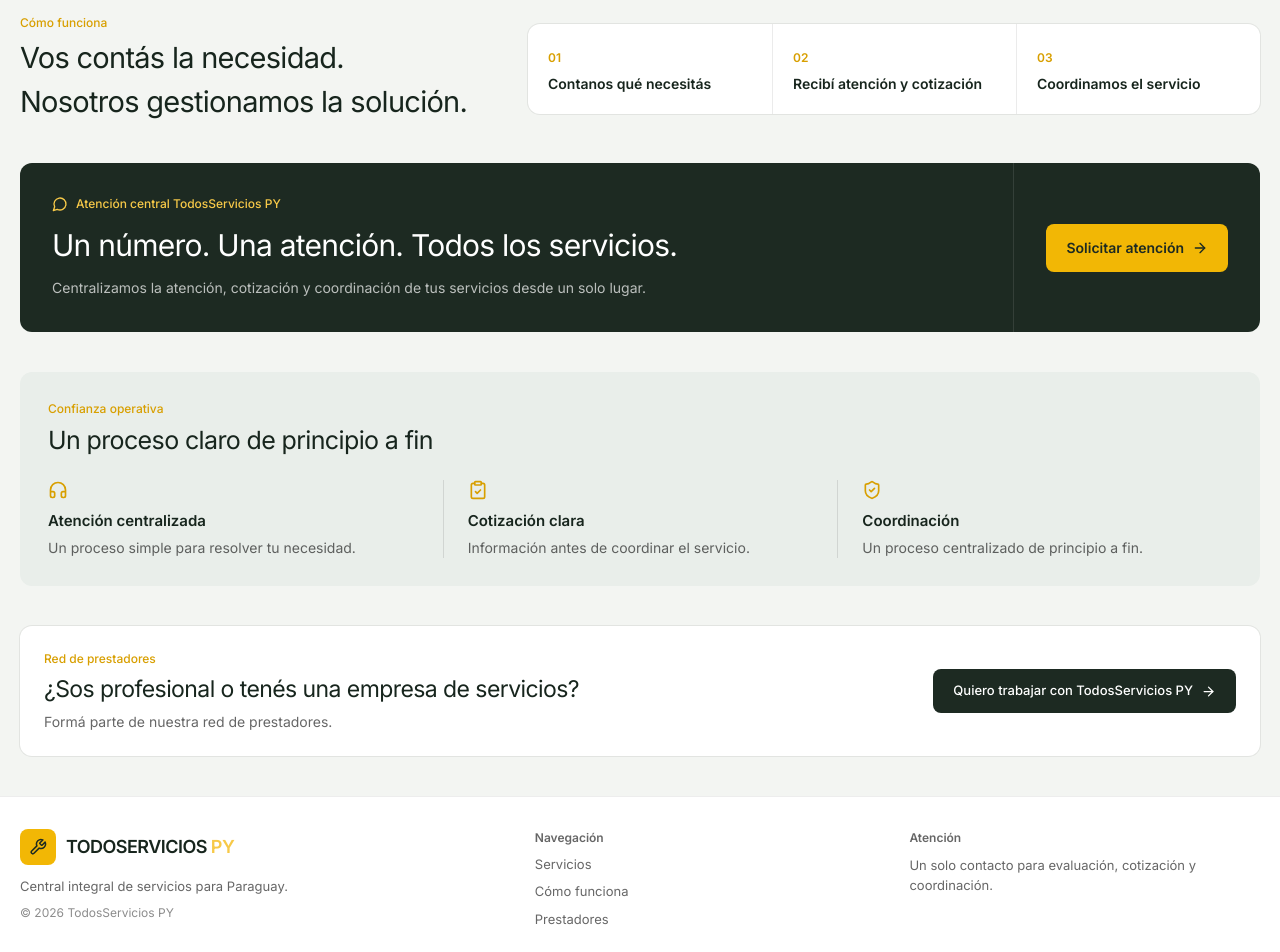
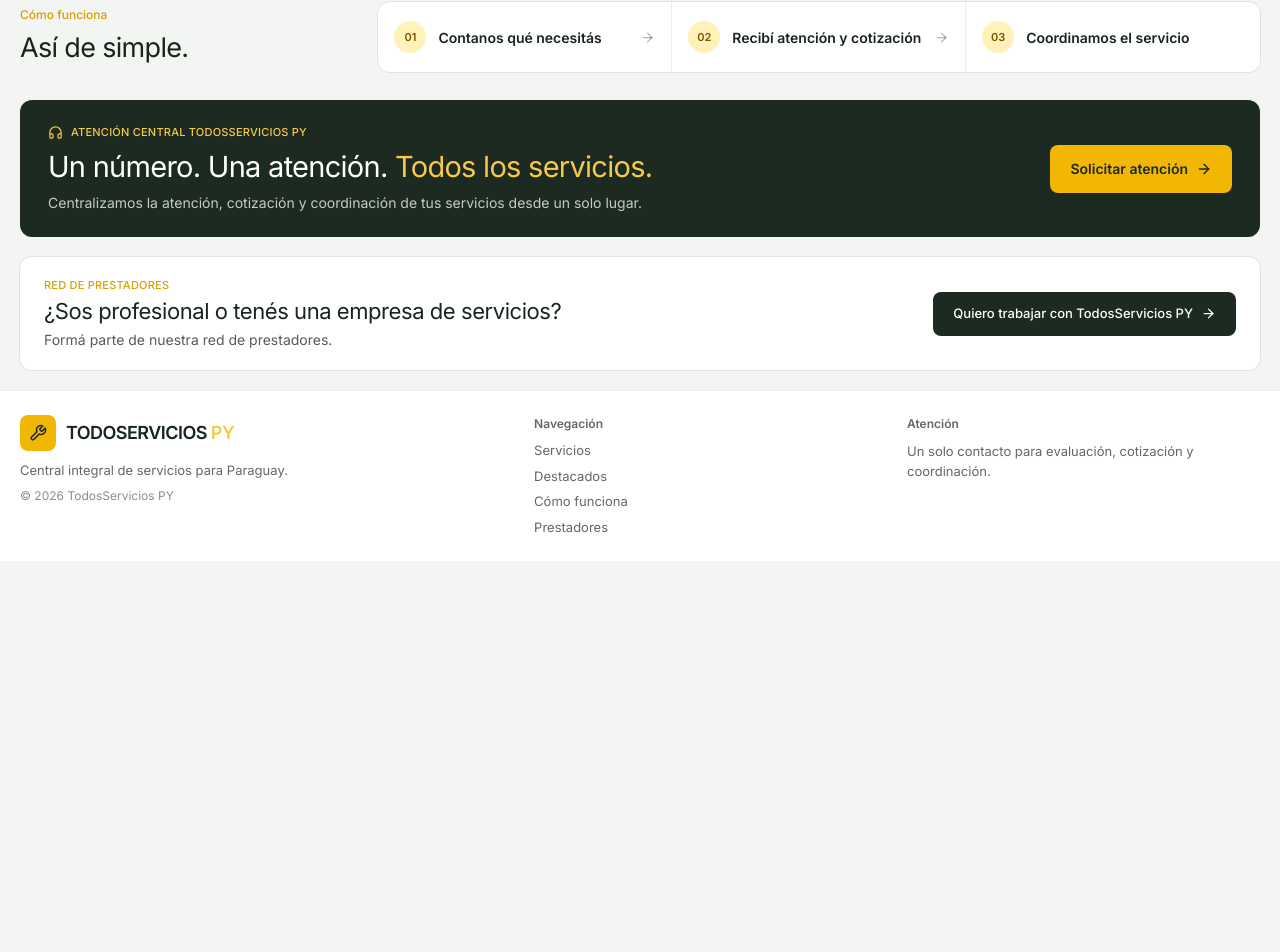
Before and after one commit to equantum-py/multiserviciospy, a Next.js app: page / in a window 1280 px wide. Shown: the part 1803-2755 px from the top of the page. After the commit the page ends 2364 px from the top, so only its background shows below. Built offline with nearby package versions, Linux system fonts and the light colour scheme.

Commit message:
refine: simplify home closing flow

```diff
--- a/app/page.tsx
+++ b/app/page.tsx
@@ -1,8 +1,6 @@
 import {
   ArrowRight,
-  BadgeCheck,
   Car,
-  ClipboardCheck,
   Hammer,
   Headphones,
   Home,
@@ -11,7 +9,6 @@ import {
   MessageCircle,
   Paintbrush,
   Search,
-  ShieldCheck,
   Snowflake,
   Wrench,
   Zap,
@@ -284,65 +281,54 @@ export default function HomePage() {
         </div>
       </section>
 
-      <section id="como-funciona" className="scroll-mt-20 py-8 sm:py-10">
-        <div className="container-shell grid gap-5 lg:grid-cols-[.8fr_1.2fr] lg:items-center">
+      <section id="como-funciona" className="scroll-mt-20 py-6 sm:py-7">
+        <div className="container-shell grid gap-4 lg:grid-cols-[.55fr_1.45fr] lg:items-center lg:gap-6">
           <div>
             <p className="mb-1 text-[12px] font-medium text-brand-600">Cómo funciona</p>
-            <h2 className="max-w-md text-[24px] font-normal tracking-[-.025em] sm:text-[29px]">Vos contás la necesidad. Nosotros gestionamos la solución.</h2>
+            <h2 className="text-[24px] font-normal tracking-[-.025em] sm:text-[27px]">Así de simple.</h2>
           </div>
-          <div className="grid divide-y divide-black/[.08] overflow-hidden rounded-xl bg-white ring-1 ring-black/[.07] sm:grid-cols-3 sm:divide-x sm:divide-y-0">
-            {[["01", "Contanos qué necesitás"], ["02", "Recibí atención y cotización"], ["03", "Coordinamos el servicio"]].map(([number, title]) => (
-              <div key={number} className="p-4 sm:p-5">
-                <span className="text-[12px] font-semibold text-brand-600">{number}</span>
-                <h3 className="mt-1.5 text-[14px] font-semibold leading-snug">{title}</h3>
+          <div className="grid gap-0 overflow-hidden rounded-xl bg-white ring-1 ring-black/[.07] sm:grid-cols-3">
+            {[["01", "Contanos qué necesitás"], ["02", "Recibí atención y cotización"], ["03", "Coordinamos el servicio"]].map(([number, title], index) => (
+              <div key={number} className="relative flex min-h-[62px] items-center gap-3 border-b border-black/[.07] px-4 py-3 last:border-b-0 sm:min-h-[70px] sm:border-b-0 sm:border-r sm:last:border-r-0">
+                <span className="grid h-8 w-8 shrink-0 place-items-center rounded-full bg-[#fff1b8] text-[11px] font-semibold text-[#775600]">{number}</span>
+                <h3 className="text-[13px] font-semibold leading-snug sm:text-[14px]">{title}</h3>
+                {index < 2 && <ArrowRight size={15} className="ml-auto hidden shrink-0 text-black/30 sm:block" aria-hidden="true" />}
               </div>
             ))}
           </div>
         </div>
       </section>
 
-      <section id="atencion-central" className="scroll-mt-20 pb-8 sm:pb-10">
-        <div className="container-shell grid overflow-hidden rounded-xl bg-ink text-white lg:grid-cols-[1fr_auto]">
-          <div className="p-6 sm:p-8">
-            <div className="flex items-center gap-2 text-[12px] font-medium text-brand-400"><MessageCircle size={16} /> Atención central {siteConfig.brandName}</div>
-            <h2 className="mt-2.5 text-[25px] font-normal tracking-tight sm:text-[30px]">{siteConfig.centralAttentionLabel}</h2>
-            <p className="mt-2 max-w-2xl text-[14px] leading-6 text-white/70">Centralizamos la atención, cotización y coordinación de tus servicios desde un solo lugar.</p>
-          </div>
-          <div className="flex items-center border-t border-white/10 p-6 lg:border-l lg:border-t-0 lg:px-8">
-            <a href="#solicitud" className={`inline-flex min-h-12 w-full items-center justify-center gap-2 rounded-lg bg-brand-500 px-5 text-[14px] font-semibold text-ink transition hover:bg-brand-400 lg:w-auto ${focus}`}>Solicitar atención <ArrowRight size={16} /></a>
+      <section id="atencion-central" className="scroll-mt-20 pb-4 sm:pb-5">
+        <div className="container-shell">
+          <div className="flex flex-col gap-5 rounded-xl bg-ink p-5 text-white sm:p-6 lg:flex-row lg:items-center lg:justify-between lg:gap-8 lg:px-7">
+            <div className="min-w-0">
+              <div className="flex items-center gap-2 text-[11px] font-medium uppercase tracking-[.02em] text-brand-400"><Headphones size={15} /> Atención central {siteConfig.brandName}</div>
+              <h2 className="mt-2 text-[25px] font-normal leading-tight tracking-[-.025em] sm:text-[29px]">Un número. Una atención. <span className="text-brand-400">Todos los servicios.</span></h2>
+              <p className="mt-2 max-w-2xl text-[14px] leading-5 text-white/75">Centralizamos la atención, cotización y coordinación de tus servicios desde un solo lugar.</p>
+            </div>
+            <a href="#solicitud" className={`inline-flex min-h-12 w-full shrink-0 items-center justify-center gap-2 rounded-lg bg-brand-500 px-5 text-[14px] font-semibold text-ink transition hover:bg-brand-400 lg:w-auto ${focus}`}>Solicitar atención <ArrowRight size={16} /></a>
           </div>
         </div>
       </section>
 
-      <section className="pb-8 sm:pb-10">
-        <div className="container-shell rounded-xl bg-[#e9eeea] px-5 py-6 sm:px-7 sm:py-7">
-          <div className="mb-5">
-            <p className="mb-1 text-[12px] font-medium text-brand-600">Confianza operativa</p>
-            <h2 className="text-[22px] font-normal tracking-tight sm:text-[25px]">Un proceso claro de principio a fin</h2>
-          </div>
-          <div className="grid gap-5 sm:grid-cols-3 sm:gap-0">
-            <div className="sm:pr-6"><Headphones size={20} className="text-brand-600" /><h3 className="mt-2.5 text-[15px] font-semibold">Atención centralizada</h3><p className="mt-1.5 text-[14px] leading-5 text-black/60">Un proceso simple para resolver tu necesidad.</p></div>
-            <div className="border-black/10 sm:border-l sm:px-6"><ClipboardCheck size={20} className="text-brand-600" /><h3 className="mt-2.5 text-[15px] font-semibold">Cotización clara</h3><p className="mt-1.5 text-[14px] leading-5 text-black/60">Información antes de coordinar el servicio.</p></div>
-            <div className="border-black/10 sm:border-l sm:pl-6"><ShieldCheck size={20} className="text-brand-600" /><h3 className="mt-2.5 text-[15px] font-semibold">Coordinación</h3><p className="mt-1.5 text-[14px] leading-5 text-black/60">Un proceso centralizado de principio a fin.</p></div>
+      <section id="prestadores" className="scroll-mt-20 pb-4 sm:pb-5">
+        <div className="container-shell">
+          <div className="flex flex-col gap-4 rounded-xl bg-white p-5 ring-1 ring-black/[.07] sm:flex-row sm:items-center sm:justify-between sm:gap-6 sm:px-6 sm:py-5">
+            <div>
+              <p className="mb-1 text-[11px] font-medium uppercase tracking-[.02em] text-brand-600">Red de prestadores</p>
+              <h2 className="text-[20px] font-normal leading-tight tracking-[-.02em] sm:text-[22px]">¿Sos profesional o tenés una empresa de servicios?</h2>
+              <p className="mt-1 text-[14px] text-black/65">Formá parte de nuestra red de prestadores.</p>
+            </div>
+            <a href="#atencion-central" className={`inline-flex min-h-11 w-full shrink-0 items-center justify-center gap-2 rounded-lg bg-ink px-5 text-[13px] font-medium text-white transition hover:bg-[#26372d] sm:w-auto ${focus}`}>Quiero trabajar con {siteConfig.brandName} <ArrowRight size={15} /></a>
           </div>
         </div>
       </section>
 
-      <section id="prestadores" className="scroll-mt-20 pb-8 sm:pb-10">
-        <div className="container-shell flex flex-col gap-4 rounded-xl bg-white p-5 ring-1 ring-black/[.07] sm:flex-row sm:items-center sm:justify-between sm:p-6">
-          <div>
-            <p className="mb-1 text-[12px] font-medium text-brand-600">Red de prestadores</p>
-            <h2 className="text-[20px] font-normal tracking-tight sm:text-[23px]">¿Sos profesional o tenés una empresa de servicios?</h2>
-            <p className="mt-1 text-[14px] text-black/60">Formá parte de nuestra red de prestadores.</p>
-          </div>
-          <a href="#atencion-central" className={`inline-flex min-h-11 shrink-0 items-center justify-center gap-2 rounded-lg bg-ink px-5 text-[13px] font-medium text-white transition hover:bg-[#26372d] ${focus}`}>Quiero trabajar con {siteConfig.brandName} <ArrowRight size={15} /></a>
-        </div>
-      </section>
-
-      <footer className="border-t border-black/[.07] bg-white py-7 sm:py-8">
-        <div className="container-shell grid gap-6 sm:grid-cols-[1.4fr_1fr_1fr] sm:items-start">
-          <div><a href="#inicio" className={focus}><Logo /></a><p className="mt-3 text-[13px] text-black/60">Central integral de servicios para Paraguay.</p><p className="mt-2 text-[12px] text-black/45">© 2026 {siteConfig.brandName}</p></div>
-          <div><p className="mb-2 text-[12px] font-semibold text-black/60">Navegación</p><div className="flex flex-col gap-2 text-[13px] text-black/60"><a className={focus} href="#categorias">Servicios</a><a className={focus} href="#como-funciona">Cómo funciona</a><a className={focus} href="#prestadores">Prestadores</a></div></div>
+      <footer className="border-t border-black/[.07] bg-white py-5 sm:py-6">
+        <div className="container-shell grid gap-5 sm:grid-cols-[1.4fr_1fr_1fr] sm:items-start">
+          <div><a href="#inicio" className={focus}><Logo /></a><p className="mt-2.5 text-[13px] text-black/60">Central integral de servicios para Paraguay.</p><p className="mt-1.5 text-[12px] text-black/45">© 2026 {siteConfig.brandName}</p></div>
+          <div><p className="mb-2 text-[12px] font-semibold text-black/60">Navegación</p><div className="flex flex-col gap-1.5 text-[13px] text-black/60"><a className={focus} href="#categorias">Servicios</a><a className={focus} href="#destacados">Destacados</a><a className={focus} href="#como-funciona">Cómo funciona</a><a className={focus} href="#prestadores">Prestadores</a></div></div>
           <div><p className="mb-2 text-[12px] font-semibold text-black/60">Atención</p><p className="text-[13px] leading-5 text-black/60">Un solo contacto para evaluación, cotización y coordinación.</p></div>
         </div>
       </footer>
```
